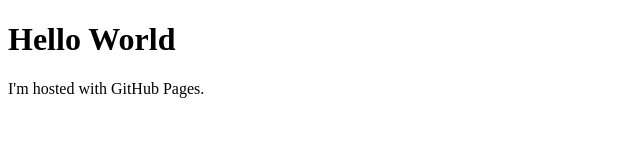
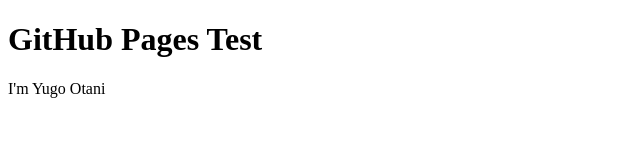
Before and after one commit to YugoOtani/htmltest.github.io, a plain HTML site: page index.html in a window 1280 px wide. Shown: the whole page, without its empty margins (0-640 px from the left). Drawn offline with Linux system fonts and the light colour scheme.

Commit message:
Update index.html

```diff
--- a/index.html
+++ b/index.html
@@ -1,7 +1,7 @@
 <!DOCTYPE html>
 <html>
 <body>
-<h1>Hello World</h1>
-<p>I'm hosted with GitHub Pages.</p>
+<h1>GitHub Pages Test</h1>
+<p> I'm Yugo Otani</p>
 </body>
 </html>
```
